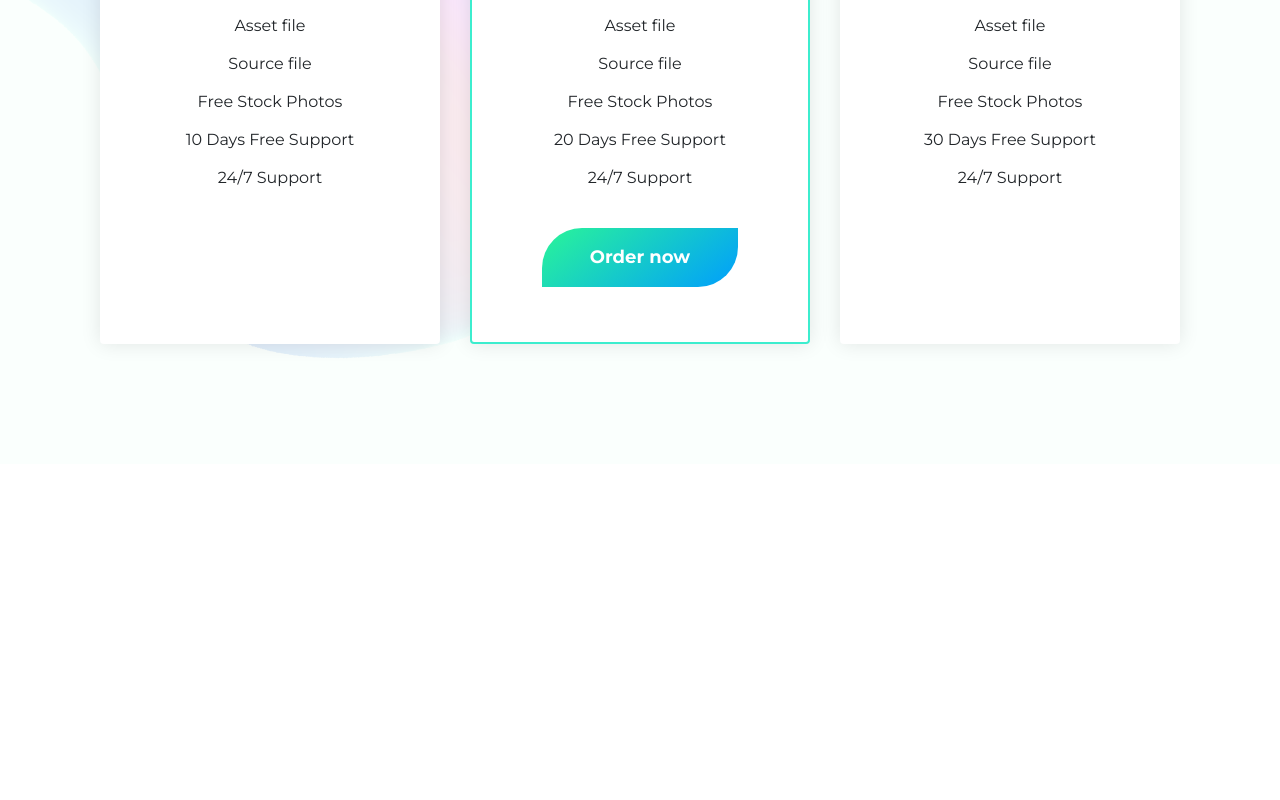
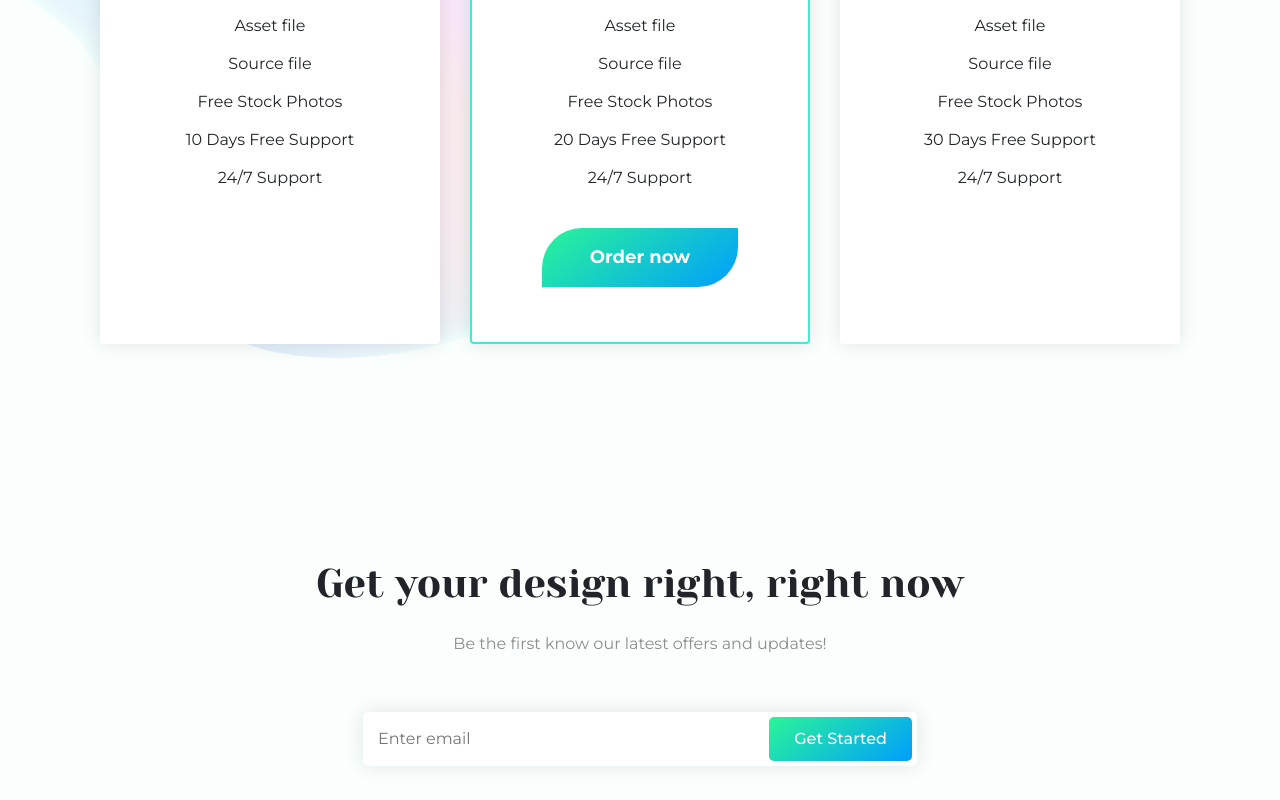
Before and after one commit to abuhasanrumi/athena-design, a React (Create React App) app: page / in a window 1280 px wide. Shown: the part 2972-3772 px from the top of the page. Before the commit the page ends 3436 px from the top, so only its background shows below. Built offline with nearby package versions, Linux system fonts and the light colour scheme.

Commit message:
added subscription area

```diff
--- /dev/null
+++ b/src/Components/Home/Footer/Footer.js
@@ -0,0 +1,11 @@
+import React from 'react';
+
+const Footer = () => {
+    return (
+        <div>
+
+        </div>
+    );
+};
+
+export default Footer;
--- a/src/Components/Home/Homepage/Homepage.js
+++ b/src/Components/Home/Homepage/Homepage.js
@@ -1,5 +1,6 @@
 import React from 'react';
 import AchievementArea from '../AchievementArea/AchievementArea';
+import Footer from '../Footer/Footer';
 import Header from '../Header/Header';
 import PackageArea from '../PackageArea/PackageArea';
 import ProjectArea from '../ProjectArea/ProjectArea';
@@ -15,6 +16,7 @@ const Homepage = () => {
             <AchievementArea></AchievementArea>
             <PackageArea></PackageArea>
             <SubscriptionArea></SubscriptionArea>
+            <Footer></Footer>
         </div>
     );
 };
--- /dev/null
+++ b/src/Components/Home/SubscriptionArea/SubscriptionArea.css
@@ -0,0 +1,28 @@
+.inputField {
+  padding: 15px;
+  border: none;
+  -webkit-box-shadow: 0px 0px 20px rgba(0, 0, 0, 0.1);
+          box-shadow: 0px 0px 20px rgba(0, 0, 0, 0.1);
+  left: 0;
+  right: auto;
+  width: 100%;
+  border-radius: 5px;
+}
+
+.start-btn {
+  position: absolute;
+  left: auto;
+  right: 5px;
+  top: 5px;
+  color: #fff;
+  font-weight: 500;
+  padding: 10px 25px;
+  border: none;
+  border-radius: 5px;
+  background: linear-gradient(142deg, #020024 0%, #2af598 0%, #009efd 100%);
+}
+
+.subscriptionArea {
+  background: #FAFFFD;
+}
+/*# sourceMappingURL=SubscriptionArea.css.map */
--- a/src/Components/Home/SubscriptionArea/SubscriptionArea.js
+++ b/src/Components/Home/SubscriptionArea/SubscriptionArea.js
@@ -1,9 +1,25 @@
 import React from 'react';
+import './SubscriptionArea.css'
 
 const SubscriptionArea = () => {
     return (
-        <div>
-
+        <div className="subscriptionArea">
+            <div className="container">
+                <div className="row py-5">
+                    <div className="col-md-8 offset-md-2 mt-5">
+                        <div className="serviceHeading text-center">
+                            <h3 className="brand-font pb-3 serviceTitle">Get your design right, right now</h3>
+                            <p className="m-0 brand-fade">Be the first know our latest offers and updates!</p>
+                        </div>
+                    </div>
+                    <div class="col-lg-6 col-md-8 col-sm-10 col-11 p-2 mx-auto my-5">
+                        <form action="" class="position-relative">
+                            <input class="inputField" type="text" placeholder="Enter email" />
+                            <button class="start-btn">Get Started</button>
+                        </form>
+                    </div>
+                </div>
+            </div>
         </div>
     );
 };
--- a/src/Components/Home/SubscriptionArea/SubscriptionArea.scss
+++ b/src/Components/Home/SubscriptionArea/SubscriptionArea.scss
@@ -0,0 +1,26 @@
+.inputField {
+    padding: 15px;
+    border: none;
+    box-shadow: 0px 0px 20px rgba(0, 0, 0, 0.1);
+    left: 0;
+    right: auto;
+    width: 100%;
+    border-radius: 5px;
+}
+
+.start-btn {
+    position: absolute;
+    left: auto;
+    right: 5px;
+    top: 5px;
+    color: #fff;
+    font-weight: 500;
+    padding: 10px 25px;
+    border: none;
+    border-radius: 5px;
+    background: linear-gradient(142deg, rgba(2,0,36,1) 0%, rgba(42,245,152,1) 0%, rgba(0,158,253,1) 100%);
+}
+
+.subscriptionArea {
+    background: #FAFFFD
+}
```
Also changed, not shown: src/Components/Home/Footer/Footer.scss (added), 1 other file (tests, documents, lock files or other folders).
